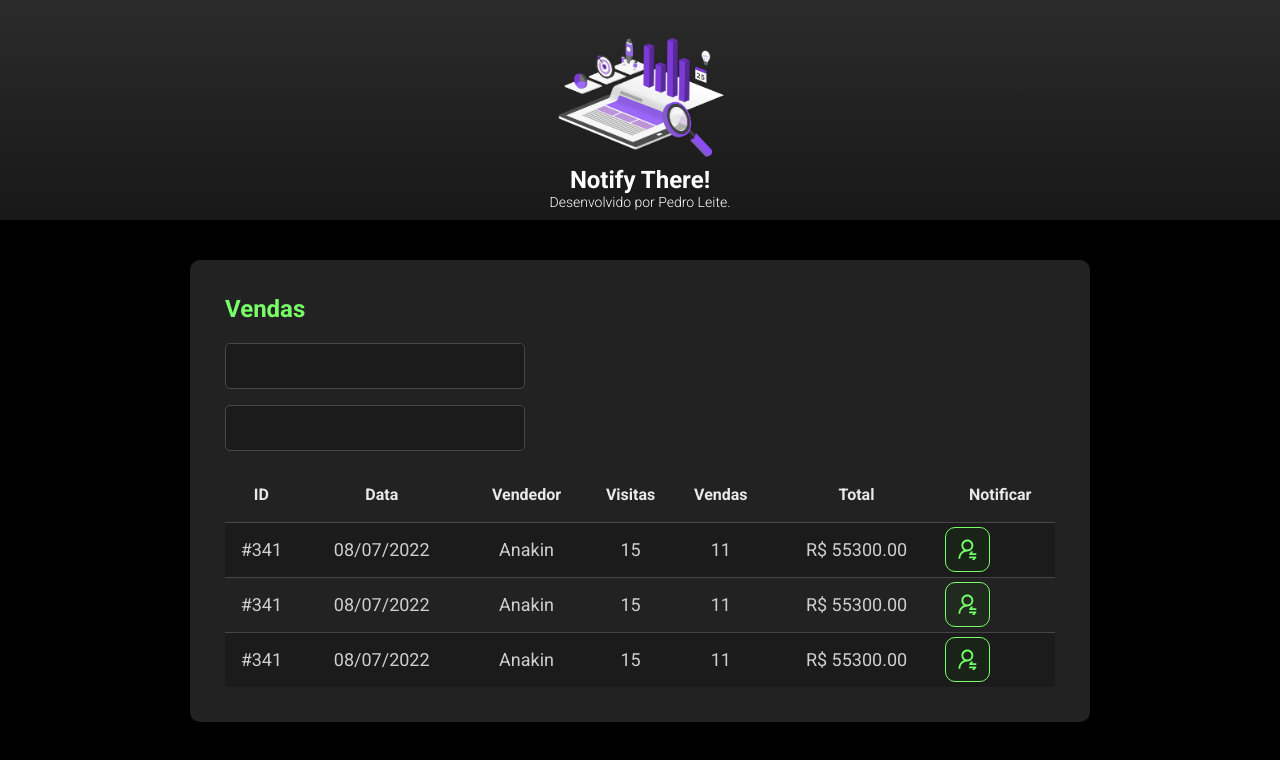
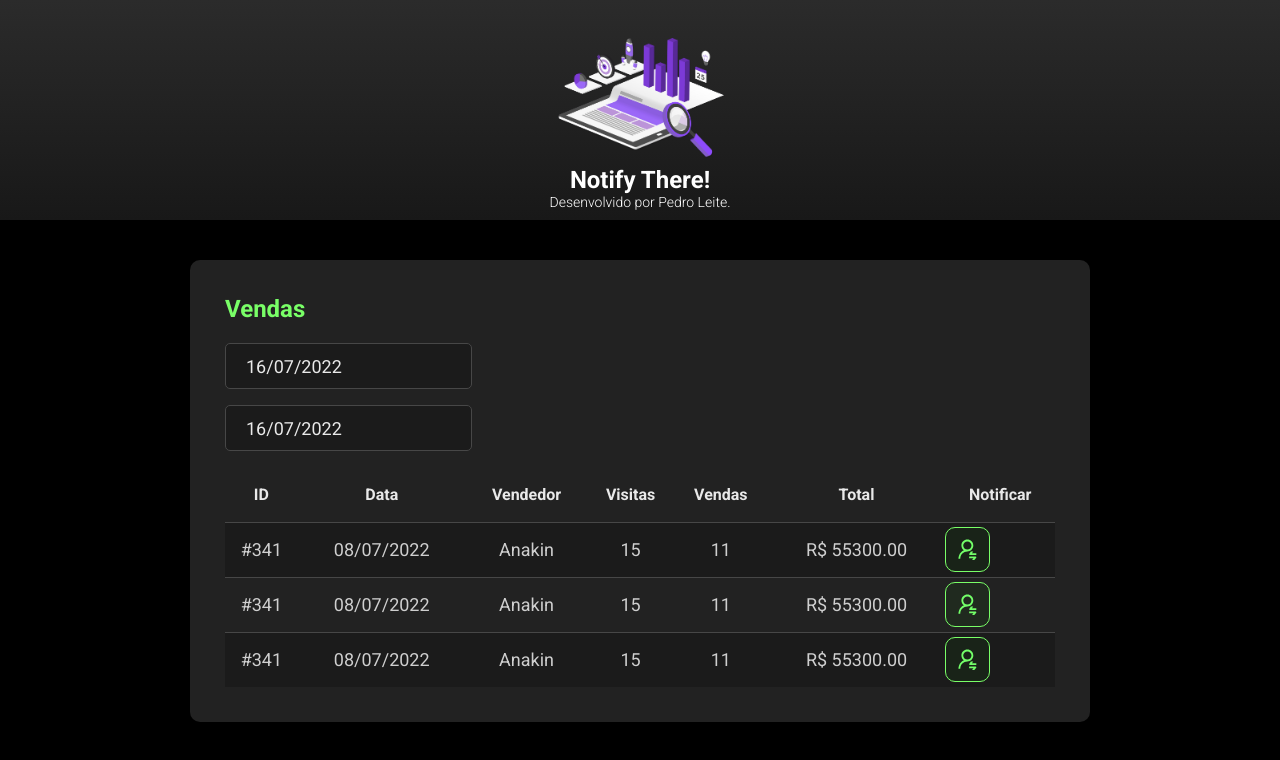
Before and after one commit to pedroafons/dsmeta, a React (Vite) app in the folder frontend/: page / in a window 1280 px wide. Shown: the top 760 px of the page. Built offline with nearby package versions, Linux system fonts and the light colour scheme.

Commit message:
date picker

```diff
--- a/frontend/package.json
+++ b/frontend/package.json
@@ -9,7 +9,9 @@
     "preview": "vite preview"
   },
   "dependencies": {
+    "@types/react-datepicker": "4.4.2",
     "react": "^18.2.0",
+    "react-datepicker": "4.8.0",
     "react-dom": "^18.2.0"
   },
   "devDependencies": {
--- a/frontend/src/components/SalesCard/index.tsx
+++ b/frontend/src/components/SalesCard/index.tsx
@@ -1,3 +1,5 @@
+import DatePicker from "react-datepicker";
+import "react-datepicker/dist/react-datepicker.css";
 import NotificationButton from '../NotificationButton'
 import './styles.css'
 
@@ -8,11 +10,21 @@
 
             <div>
                 <div className="dsmeta-form-control-container">
-                    <input className="dsmeta-form-control" type="text" />
+                    <DatePicker
+                        selected={new Date()}
+                        onChange={(date: Date) => { }}
+                        className="dsmeta-form-control"
+                        dateFormat="dd/MM/yyyy"
+                    />
                 </div>
 
                 <div className="dsmeta-form-control-container">
-                    <input className="dsmeta-form-control" type="text" />
+                    <DatePicker
+                        selected={new Date()}
+                        onChange={(date: Date) => { }}
+                        className="dsmeta-form-control"
+                        dateFormat="dd/MM/yyyy"
+                    />
                 </div>
             </div>
 
--- a/frontend/src/components/SalesCard/styles.css
+++ b/frontend/src/components/SalesCard/styles.css
@@ -21,7 +21,7 @@
     background-color: #1b1b1b;
     border: 1px solid #474747;
     border-radius: 5px;
-    color: #9AAABE;
+    color: #e9e9e9;
     padding: 0 20px;
     font-size: 18px;
 }
```
Also changed, not shown: 1 other file (tests, documents, lock files or other folders).
